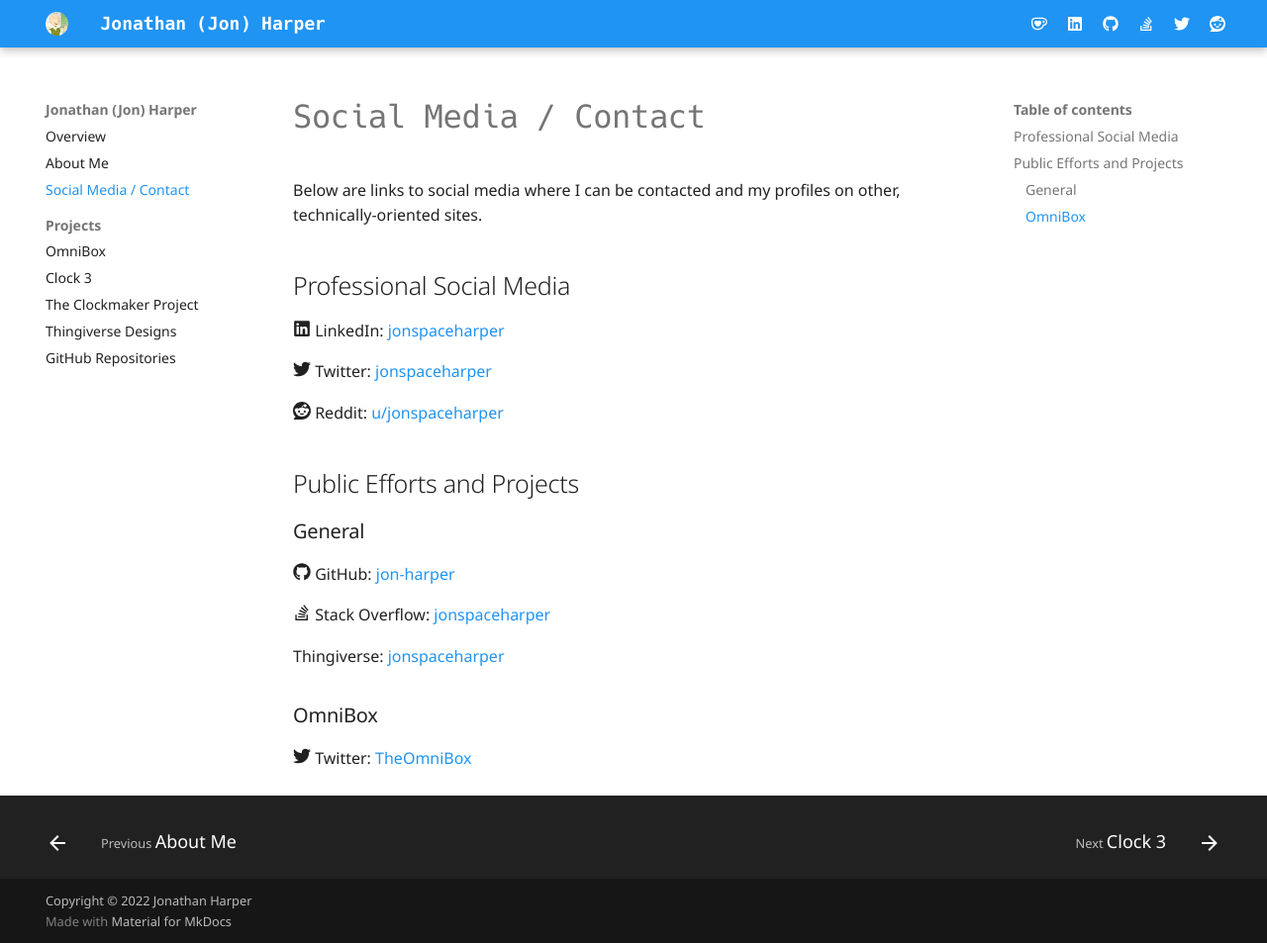
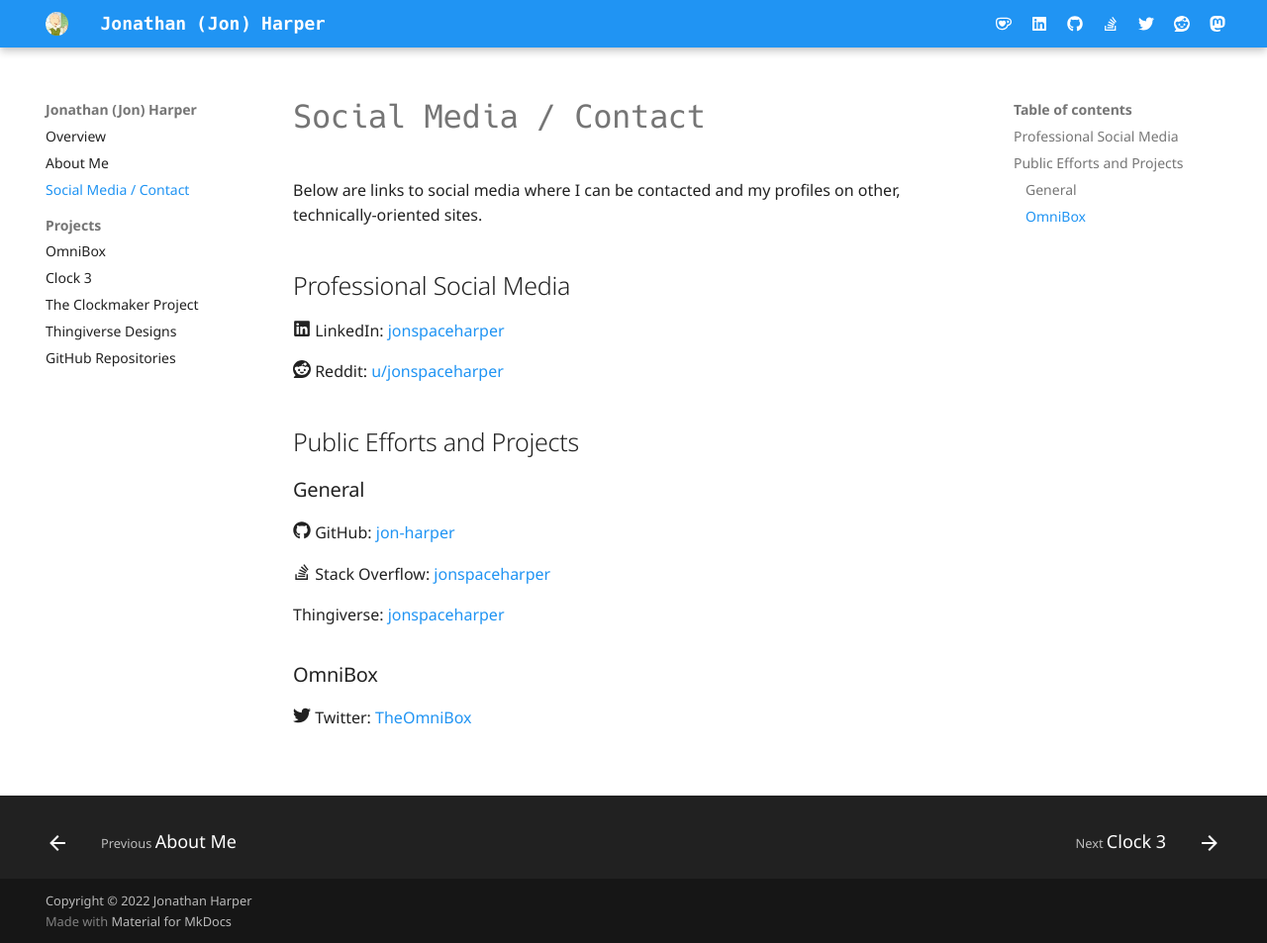
Before and after one commit to jon-harper/jon-harper.github.io, an MkDocs documentation site: the page built from docs/contact.md, in a window 1280 px wide and 953 px high. Shown: the whole window at 99% size. Built offline with MkDocs 1.6.1 and Material for MkDocs 9.7.7, drawn with Linux system fonts in a browser that asks for light colours.

Commit message:
Added mastodon

```diff
--- a/docs/contact.md
+++ b/docs/contact.md
@@ -11,7 +11,7 @@
 
 :fontawesome-brands-linkedin: LinkedIn: [jonspaceharper](https://linkedin.com/jonspaceharper)
 
-:fontawesome-brands-twitter: Twitter: [jonspaceharper](https://twitter.com/jonspaceharper)
+<!-- :fontawesome-brands-twitter: Twitter: [jonspaceharper](https://twitter.com/jonspaceharper) -->
 
 :fontawesome-brands-reddit: Reddit: [u/jonspaceharper](https://www.reddit.com/user/jonspaceharper/)
 
--- a/mkdocs.yml
+++ b/mkdocs.yml
@@ -52,6 +52,9 @@
     - icon: fontawesome/brands/reddit
       link: https://reddit.com/user/jonspaceharper
       name: "Reddit: u/jonspaceharper"
+    - icon: simple/mastodon
+      link: https://mastodon.online/@jonspaceharper
+      name: "Mastodon: jonspaceharper@mastodon.online"
 extra_css:
   - assets/stylesheets/extra.css
 
```
